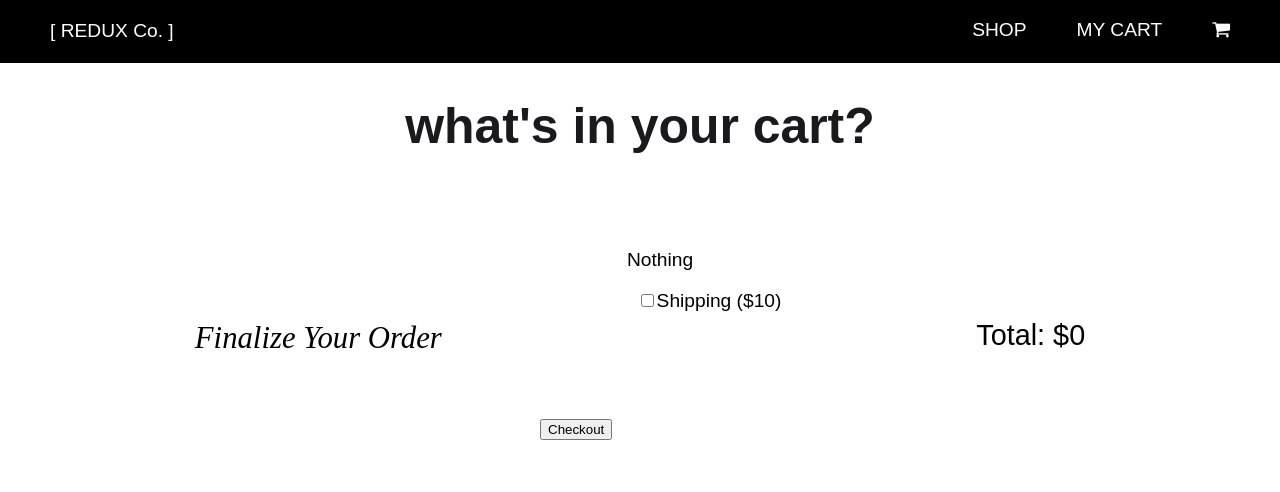
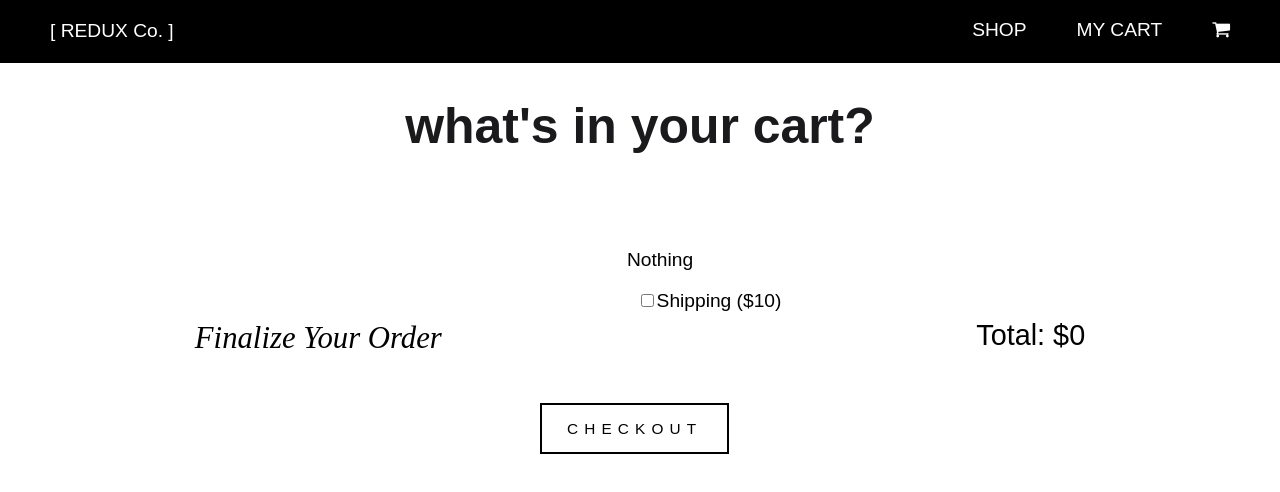
Before and after one commit to jenna-m/redux-co, a React (Create React App) app: page /cart in a window 1280 px wide. Shown: the top 492 px of the page. Built offline with nearby package versions, Linux system fonts and the light colour scheme.

Commit message:
Update CalculateTotal.js
Reconfigure button

```diff
--- a/src/components/CalculateTotal.js
+++ b/src/components/CalculateTotal.js
@@ -55,7 +55,7 @@ class CalculateTotal extends React.Component {
                 </div>
 
                 <div className="checkout">
-                    <button className="checkout-btn">Checkout</button>
+                    <a class="button" href="/">Checkout</a>
                 </div>
             </div>
         )
```
